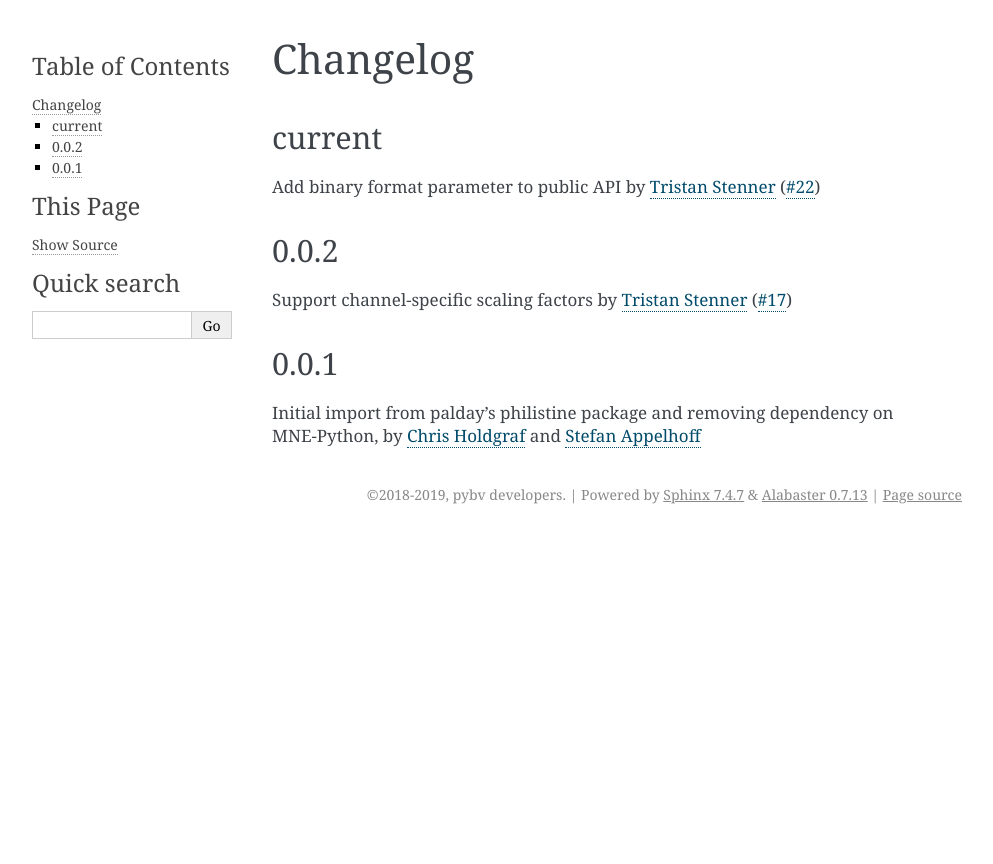
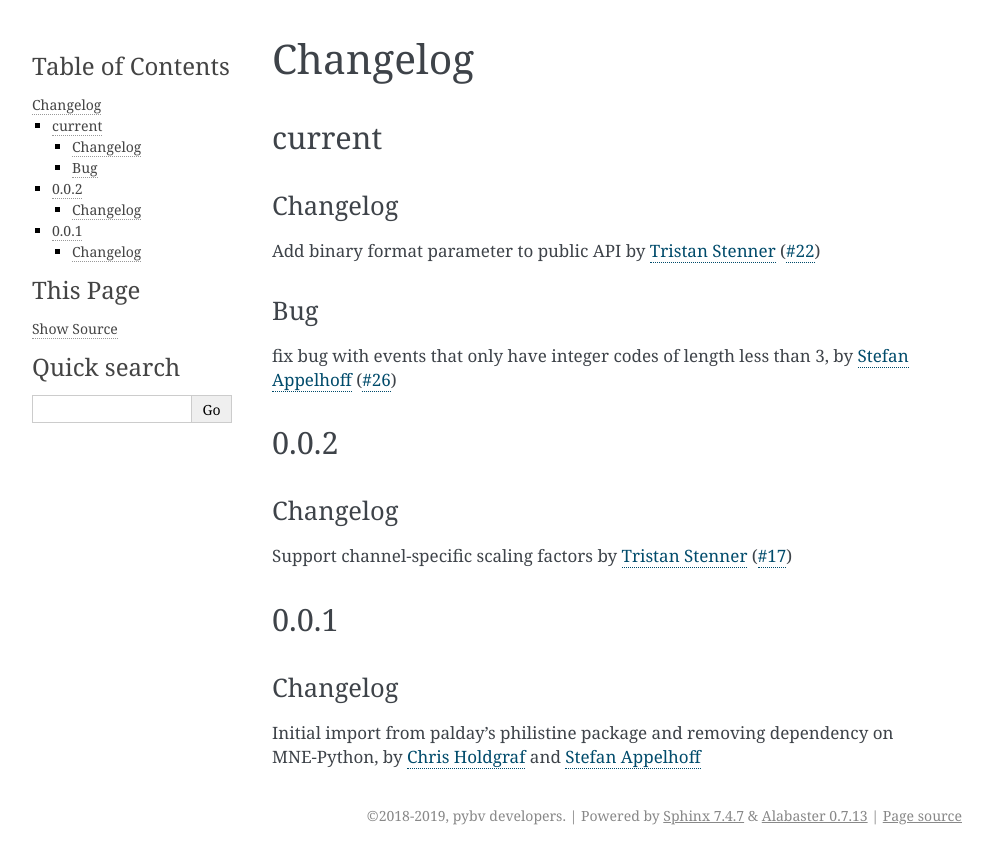
Before and after one commit to bids-standard/pybv, a Sphinx documentation site: the page built from docs/changelog.rst, in a window 1280 px wide. Shown: the top 864 px of the page, without its empty margins (148-1141 px from the left). Built offline with Sphinx 7.4.7, drawn with Linux system fonts in a browser that asks for light colours.

Commit message:
add whats new

```diff
--- a/docs/changelog.rst
+++ b/docs/changelog.rst
@@ -4,14 +4,27 @@ Changelog
 
 current
 =======
+
+Changelog
+~~~~~~~~~
 Add binary format parameter to public API by `Tristan Stenner`_ (`#22 <https://github.com/bids-standard/pybv/pull/22>`_)
+
+Bug
+~~~
+fix bug with events that only have integer codes of length less than 3, by `Stefan Appelhoff`_ (`#26 <https://github.com/bids-standard/pybv/pull/26>`_)
 
 0.0.2
 =====
+
+Changelog
+~~~~~~~~~
 Support channel-specific scaling factors by `Tristan Stenner`_ (`#17 <https://github.com/bids-standard/pybv/pull/17>`_)
 
 0.0.1
 =====
+
+Changelog
+~~~~~~~~~
 Initial import from palday's philistine package and removing dependency on MNE-Python, by `Chris Holdgraf`_ and `Stefan Appelhoff`_
 
 .. _Chris Holdgraf: https://bids.berkeley.edu/people/chris-holdgraf
```
